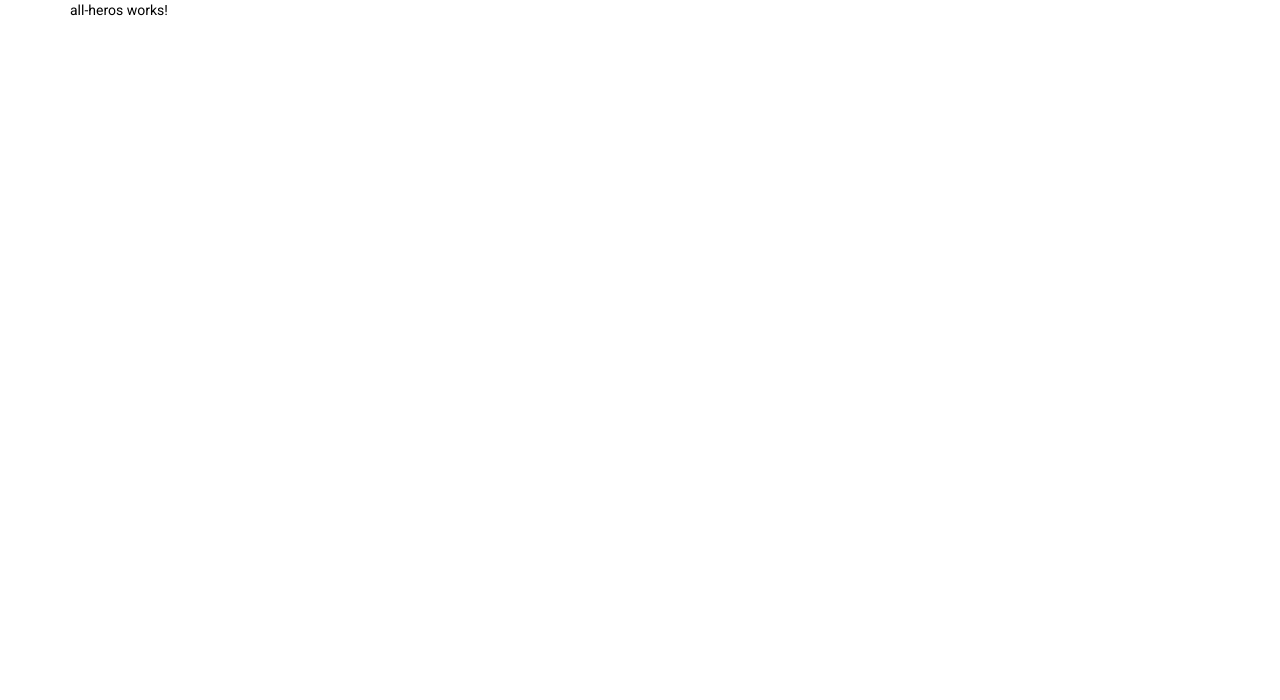
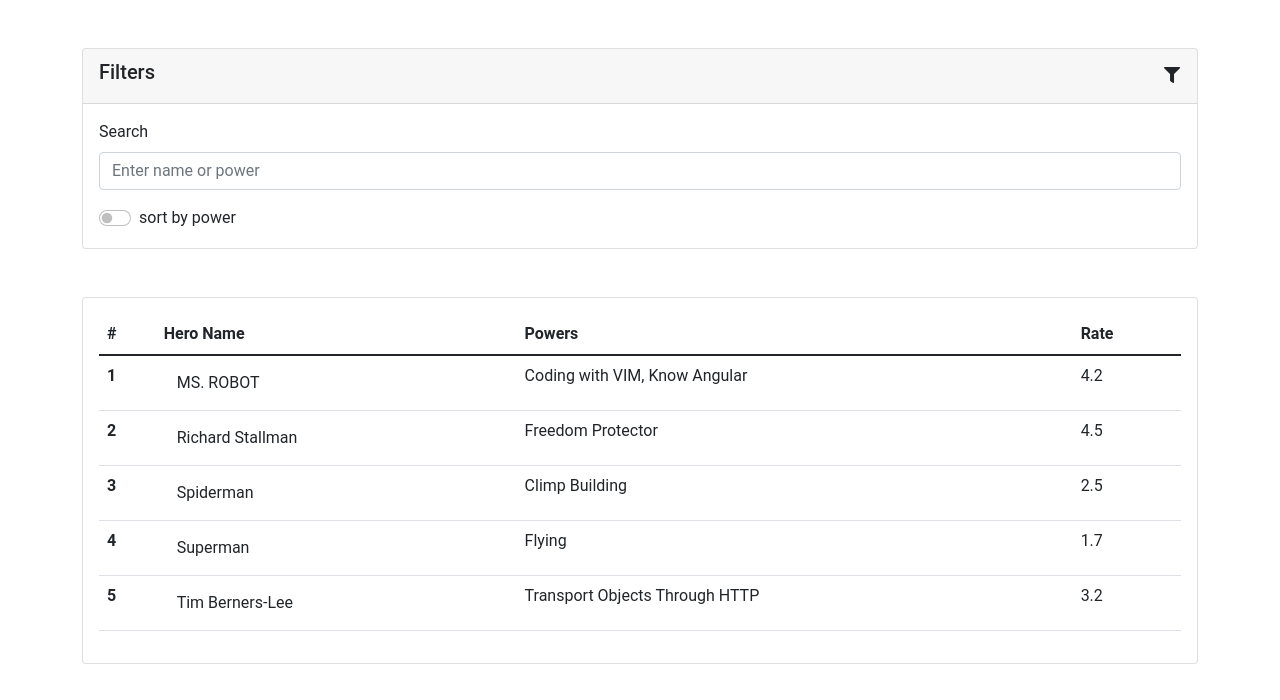
Before and after one commit to maherapi/sary-hero, an Angular app: page /all-heros in a window 1280 px wide. Shown: the top 700 px of the page. Built offline with nearby package versions, Linux system fonts and the light colour scheme.

Commit message:
get heros with filteration & sorting

```diff
--- a/angular.json
+++ b/angular.json
@@ -31,7 +31,6 @@
               "src/assets"
             ],
             "styles": [
-              "./node_modules/@angular/material/prebuilt-themes/deeppurple-amber.css",
               "src/styles.scss"
             ],
             "scripts": []
@@ -100,7 +99,6 @@
               "src/assets"
             ],
             "styles": [
-              "./node_modules/@angular/material/prebuilt-themes/deeppurple-amber.css",
               "src/styles.scss"
             ],
             "scripts": []
--- a/package.json
+++ b/package.json
@@ -16,10 +16,12 @@
     "@angular/compiler": "~13.0.0",
     "@angular/core": "~13.0.0",
     "@angular/forms": "~13.0.0",
-    "@angular/material": "^13.0.2",
     "@angular/platform-browser": "~13.0.0",
     "@angular/platform-browser-dynamic": "~13.0.0",
     "@angular/router": "~13.0.0",
+    "@fortawesome/fontawesome-free": "^5.15.4",
+    "animate.css": "^4.1.1",
+    "bootstrap": "^5.1.3",
     "rxjs": "~7.4.0",
     "tslib": "^2.3.0",
     "zone.js": "~0.11.4"
--- a/src/app/app.component.html
+++ b/src/app/app.component.html
@@ -1,3 +1,5 @@
-<div class="container">
-  <router-outlet></router-outlet>
+<div class="mt-auto">
+  <div class="container">
+    <router-outlet></router-outlet>
+  </div>
 </div>
--- a/src/app/pages/all-heros/all-heros.component.html
+++ b/src/app/pages/all-heros/all-heros.component.html
@@ -1 +1,64 @@
-<p>all-heros works!</p>
+<div class="animate__animated animate__fadeInUp card my-5">
+  <div class="card-header">
+    <div class="row justify-content-between">
+      <h5
+        class="
+          card-title
+          col-auto
+          d-flex
+          justify-content-center
+          align-items-center
+        "
+      >
+        Filters
+      </h5>
+      <button class="btn col-auto" (click)="filters.classList.toggle('collapsed')">
+        <i class="fas fa-filter"></i>
+      </button>
+    </div>
+  </div>
+  <div class="card-body collapsable" #filters>
+    <div class="mb-3">
+      <label for="search" class="form-label">Search</label>
+      <input
+        id="search"
+        type="text"
+        class="form-control"
+        placeholder="Enter name or power"
+        [(ngModel)]="searchQuery"
+      />
+    </div>
+
+    <div class="form-check form-switch">
+      <input class="form-check-input" type="checkbox" id="sort" [(ngModel)]="sortByPowers" />
+      <label class="form-check-label" for="sort">sort by power</label>
+    </div>
+  </div>
+</div>
+
+<div class="card my-5 animate__animated animate__fadeInUp animate__delay-1s">
+  <div class="p-3">
+    <table class="table">
+      <thead>
+        <tr>
+          <th scope="col">#</th>
+          <th scope="col">Hero Name</th>
+          <th scope="col">Powers</th>
+          <th scope="col">Rate</th>
+        </tr>
+      </thead>
+      <tbody>
+        <tr *ngFor="let hero of displayedHeros; let i = index">
+          <th scope="row">{{ i + 1 }}</th>
+          <td>
+            <button class="btn" (click)="goToHero(hero)">
+              {{ hero.name }}
+            </button>
+          </td>
+          <td>{{ hero.powers }}</td>
+          <td>{{ hero.rating }}</td>
+        </tr>
+      </tbody>
+    </table>
+  </div>
+</div>
--- a/src/app/pages/all-heros/all-heros.component.scss
+++ b/src/app/pages/all-heros/all-heros.component.scss
@@ -0,0 +1,11 @@
+.collapsable {
+  transition: all .3s ease-in-out;
+  max-height: 1000px;
+  overflow: hidden;
+}
+
+.collapsable.collapsed {
+  transform-origin: top;
+  transform: scaleY(0);
+  max-height: 0;
+}
--- a/src/app/pages/all-heros/all-heros.component.ts
+++ b/src/app/pages/all-heros/all-heros.component.ts
@@ -1,15 +1,91 @@
-import { Component, OnInit } from '@angular/core';
+import { Component, OnDestroy, OnInit } from '@angular/core';
+import { Router } from '@angular/router';
+import { filter, from, map, Observable, of, Subscription } from 'rxjs';
+import { IHero } from 'src/app/models/hero.interface';
+import { HeroService } from 'src/app/services/hero.service';
 
 @Component({
   selector: 'app-all-heros',
   templateUrl: './all-heros.component.html',
-  styleUrls: ['./all-heros.component.scss']
+  styleUrls: ['./all-heros.component.scss'],
 })
-export class AllHerosComponent implements OnInit {
+export class AllHerosComponent implements OnInit, OnDestroy {
+  private _searchQuery: string = '';
+  private _sortByPowers: boolean = false;
 
-  constructor() { }
+  heros$: Observable<IHero[]> = of([]);
+  heros: IHero[] = [];
+  displayedHeros: IHero[] = [];
+  herosSubscription: Subscription | undefined;
+
+  set searchQuery(q: string) {
+    this._searchQuery = q;
+    this.handleSearch(this._searchQuery);
+  }
+
+  get searchQuery() {
+    return this._searchQuery;
+  }
+
+  set sortByPowers(b: boolean) {
+    this._sortByPowers = b;
+    const sortBy: keyof IHero = b ? 'powers' : 'name';
+    this.sortHeros(sortBy);
+  }
+
+  get sortByPowers() {
+    return this._sortByPowers;
+  }
+
+  constructor(private heroService: HeroService, private router: Router) {}
 
   ngOnInit(): void {
+    this.heros$ = this.heroService.getHeros();
+    this.herosSubscription = this.heros$.subscribe((hs) => {
+      this.displayedHeros = hs.map((h) => ({
+        ...h,
+        powers: h.sourcePowers?.map((p) => p.power).join(', ') || '',
+      }));
+      this.sortHeros('name');
+      this.heros = this.displayedHeros;
+    });
   }
 
+  ngOnDestroy(): void {
+    this.herosSubscription?.unsubscribe();
+  }
+
+  filterBtnClick(event: MouseEvent) {
+    console.log(event);
+  }
+
+  handleSearch(q: string) {
+    if (!q) {
+      this.displayedHeros = this.heros;
+      return;
+    }
+    const loweredQ = q.toLocaleLowerCase();
+    this.displayedHeros = this.heros.filter(
+      (h) =>
+        h.name.toLocaleLowerCase().indexOf(loweredQ) > -1 ||
+        h.powers!.toLocaleLowerCase().indexOf(loweredQ) > -1
+    );
+  }
+
+  sortHeros(by: keyof IHero) {
+    this.displayedHeros.sort((a, b) => {
+      const normalizedA =
+        typeof a[by] === 'string' ? (<string>a[by]).toLocaleLowerCase() : a[by];
+      const normalizedB =
+        typeof b[by] === 'string' ? (<string>b[by]).toLocaleLowerCase() : b[by];
+
+      if (normalizedA! > normalizedB!) return 1;
+      if (normalizedA! < normalizedB!) return -1;
+      return 0;
+    });
+  }
+
+  goToHero(hero: IHero) {
+    this.router.navigateByUrl(`/hero/${hero.id}`);
+  }
 }
--- /dev/null
+++ b/src/app/services/hero.service.ts
@@ -0,0 +1,14 @@
+import { Injectable } from '@angular/core';
+import { HttpClient } from '@angular/common/http';
+import { IHero } from '../models/hero.interface';
+
+@Injectable({
+  providedIn: 'root',
+})
+export class HeroService {
+  constructor(private http: HttpClient) {}
+
+  getHeros() {
+    return this.http.get<IHero[]>("/assets/fake-data/heros.json")
+  }
+}
--- a/src/fake-data/heros.json
+++ b/src/assets/fake-data/heros.json
@@ -2,7 +2,7 @@
   {
     "id": 1,
     "name": "MS. ROBOT",
-    "powers": [
+    "sourcePowers": [
       {
         "id": 1,
         "power": "Coding with VIM"
@@ -18,7 +18,7 @@
   {
     "id": 2,
     "name": "Richard Stallman",
-    "powers": [
+    "sourcePowers": [
       {
         "id": 3,
         "power": "Freedom Protector"
@@ -30,7 +30,7 @@
   {
     "id": 3,
     "name": "Tim Berners-Lee",
-    "powers": [
+    "sourcePowers": [
       {
         "id": 4,
         "power": "Transport Objects Through HTTP"
@@ -42,7 +42,7 @@
   {
     "id": 4,
     "name": "Spiderman",
-    "powers": [
+    "sourcePowers": [
       {
         "id": 5,
         "power": "Climp Building"
@@ -54,7 +54,7 @@
   {
     "id": 5,
     "name": "Superman",
-    "powers": [
+    "sourcePowers": [
       {
         "id": 6,
         "power": "Flying"
--- a/src/index.html
+++ b/src/index.html
@@ -6,11 +6,8 @@
   <base href="/">
   <meta name="viewport" content="width=device-width, initial-scale=1">
   <link rel="icon" type="image/x-icon" href="favicon.ico">
-  <link rel="preconnect" href="https://fonts.gstatic.com">
-  <link href="https://fonts.googleapis.com/css2?family=Roboto:wght@300;400;500&display=swap" rel="stylesheet">
-  <link href="https://fonts.googleapis.com/icon?family=Material+Icons" rel="stylesheet">
 </head>
-<body class="mat-typography">
+<body>
   <app-root></app-root>
 </body>
 </html>
--- a/src/styles.scss
+++ b/src/styles.scss
@@ -7,60 +7,10 @@ body {
 body {
   margin: 0;
   font-family: Roboto, "Helvetica Neue", sans-serif;
+  min-height: 100vh;
 }
 
-/* responsive container styles */
-.container,
-.container-fluid,
-.container-xxl,
-.container-xl,
-.container-lg,
-.container-md,
-.container-sm {
-  width: 100%;
-  padding-right: 0.75rem;
-  padding-left: 0.75rem;
-  margin-right: auto;
-  margin-left: auto;
-}
-
-@media (min-width: 576px) {
-  .container-sm,
-  .container {
-    max-width: 540px;
-  }
-}
-@media (min-width: 768px) {
-  .container-md,
-  .container-sm,
-  .container {
-    max-width: 720px;
-  }
-}
-@media (min-width: 992px) {
-  .container-lg,
-  .container-md,
-  .container-sm,
-  .container {
-    max-width: 960px;
-  }
-}
-@media (min-width: 1200px) {
-  .container-xl,
-  .container-lg,
-  .container-md,
-  .container-sm,
-  .container {
-    max-width: 1140px;
-  }
-}
-@media (min-width: 1400px) {
-  .container-xxl,
-  .container-xl,
-  .container-lg,
-  .container-md,
-  .container-sm,
-  .container {
-    max-width: 1320px;
-  }
-}
+/* import external packages */
+@import "~bootstrap/dist/css/bootstrap.min.css";
+@import "~@fortawesome/fontawesome-free/css/all.min.css";
+@import "~animate.css/animate.min.css";
```
Also changed, not shown: src/app/app.module.ts (+8 -4 lines), src/app/models/hero.interface.ts (added, +11 -0 lines), 2 other files (tests, documents, lock files or other folders).
